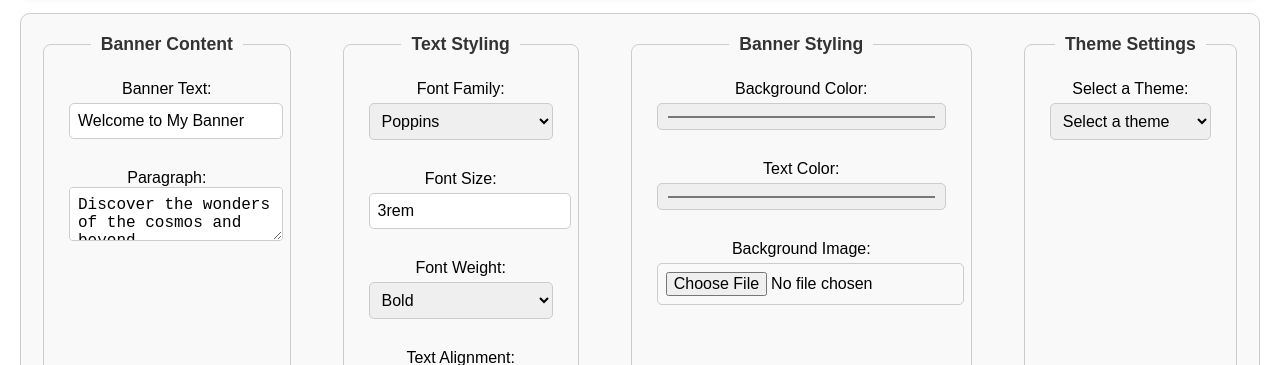
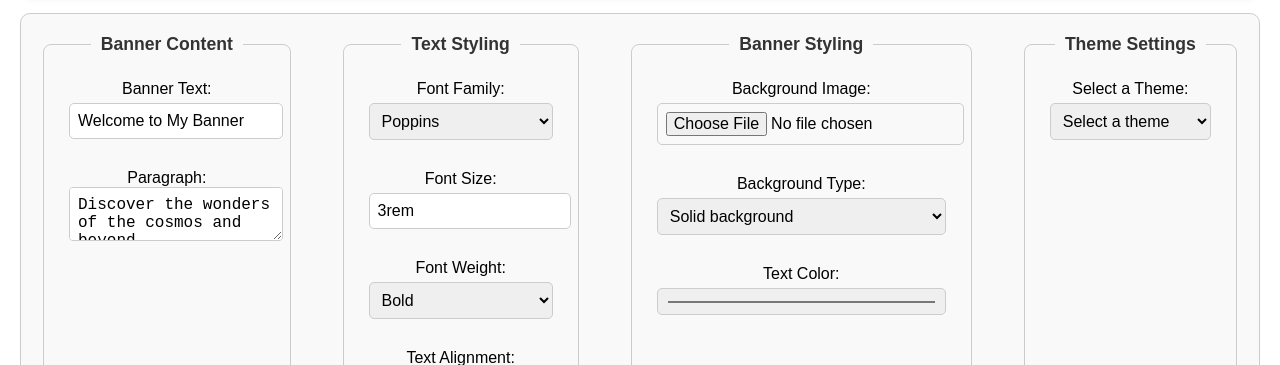
Before and after one commit to snowy0416/interactive-banner, a React (Create React App) app: page / in a window 1280 px wide. Shown: the part 327-692 px from the top of the page. Built offline with nearby package versions, Linux system fonts and the light colour scheme.

Commit message:
feat: Updated gradient extraction and overlay logic

```diff
--- a/package.json
+++ b/package.json
@@ -8,6 +8,7 @@
     "@testing-library/jest-dom": "^6.6.3",
     "@testing-library/react": "^16.2.0",
     "@testing-library/user-event": "^13.5.0",
+    "colorthief": "^2.6.0",
     "html2canvas": "^1.4.1",
     "interactive-banner": "file:",
     "onnxruntime-web": "^1.21.0-dev.20250206-d981b153d3",
--- a/src/App.js
+++ b/src/App.js
@@ -3,11 +3,14 @@ import Banner from './components/Banner';
 import Form from './components/Form';
 import Confetti from 'react-confetti';
 import html2canvas from 'html2canvas';
+import ColorThief from 'colorthief';
 import './App.css';
 
 const App = () => {
   const savedSettings = JSON.parse(localStorage.getItem('bannerSettings')) || {
-    backgroundColor: '#000000',
+    backgroundColor: '#000000', // Fallback for solid color
+    gradient: null, // Gradient settings
+    useGradient: false, // Toggle between gradient and solid color
     text: 'Welcome to My Banner',
     paragraph: 'Discover the wonders of the cosmos and beyond.',
     imageUrl: 'https://images.unsplash.com/photo-1465101162946-4377e57745c3?ixlib=rb-1.2.1&auto=format&fit=crop&w=1350&q=80',
@@ -38,14 +41,62 @@ const App = () => {
     }
   }, [showConfetti]);
 
+  // Extract colors from the background image and generate a gradient
+  const extractColorsAndGenerateGradient = (imageUrl) => {
+    const img = new Image();
+    img.crossOrigin = 'Anonymous'; // Allow cross-origin images
+    img.src = imageUrl;
+
+    img.onload = () => {
+      const colorThief = new ColorThief();
+      const colors = colorThief.getPalette(img, 2); // Extract 2 dominant colors
+      const gradient = {
+        angle: 90, // Default angle
+        colors: colors.map((color) => `rgba(${color.join(', ')}, 0.5)`), // Convert to RGBA with 50% opacity
+      };
+      setBannerProps((prevProps) => ({
+        ...prevProps,
+        gradient,
+      }));
+    };
+
+    img.onerror = (error) => {
+      console.error('Error loading image:', error);
+      alert('Failed to load the background image. Please check the image URL.');
+    };
+  };
+
+  // Handle image upload
+  const handleImageUpload = (file) => {
+    const reader = new FileReader();
+    reader.onload = (event) => {
+      const imageUrl = event.target.result;
+      setBannerProps((prevProps) => ({
+        ...prevProps,
+        imageUrl,
+        gradient: null, // Clear gradient when a new image is uploaded
+      }));
+    };
+    reader.readAsDataURL(file);
+  };
+
+  // Toggle between gradient and solid color
+  const toggleBackgroundType = (useGradient) => {
+    setBannerProps((prevProps) => ({
+      ...prevProps,
+      useGradient,
+      gradient: useGradient && prevProps.imageUrl ? prevProps.gradient : null, // Only keep gradient if useGradient is true and an image is uploaded
+    }));
+
+    // Extract gradient if useGradient is true and an image is uploaded
+    if (useGradient && bannerProps.imageUrl) {
+      extractColorsAndGenerateGradient(bannerProps.imageUrl);
+    }
+  };
+
   // Download the banner as an image
   const downloadBanner = () => {
     if (bannerRef.current) {
-      // Ensure the image is fully loaded before rendering
-      const image = new Image();
-      image.src = bannerProps.imageUrl;
-      image.crossOrigin = 'anonymous'; // Handle cross-origin images
-      image.onload = () => {
       html2canvas(bannerRef.current, {
         useCORS: true, // Enable cross-origin resource sharing
         imageTimeout: 15000, // Wait up to 15 seconds for images to load
@@ -56,11 +107,6 @@ const App = () => {
         link.href = canvas.toDataURL();
         link.click();
       });
-      };
-      image.onerror = (error) => {
-        console.error('Error loading image:', error);
-        alert('Failed to load the background image. Please check the image URL.');
-      };
     }
   };
 
@@ -75,6 +121,9 @@ const App = () => {
           setBannerProps(newProps);
           setShowConfetti(true); // Trigger confetti
         }}
+        onImageUpload={handleImageUpload}
+        toggleBackgroundType={toggleBackgroundType}
+        useGradient={bannerProps.useGradient}
       />
       <div className="actions">
         <button onClick={() => setShowPreview(true)}>Preview Banner</button>
--- a/src/components/Banner.js
+++ b/src/components/Banner.js
@@ -1,10 +1,12 @@
 import React from 'react';
 import '../styles/Banner.css';
 
-const Banner = ({ backgroundColor, text, imageUrl, textColor, paragraph, fontFamily, fontSize, fontWeight, textAlign }) => {
+const Banner = ({ backgroundColor, gradient, text, imageUrl, textColor, paragraph, fontFamily, fontSize, fontWeight, textAlign }) => {
   const bannerStyle = {
-    backgroundColor,
-    backgroundImage: `url(${imageUrl})`,
+    background: gradient
+      ? `linear-gradient(${gradient.angle}deg, ${gradient.colors.join(', ')}), url(${imageUrl})`
+      : `url(${imageUrl})`,
+    backgroundColor, // Fallback if no image or gradient is set
     backgroundSize: 'cover',
     backgroundPosition: 'center',
     color: textColor,
--- a/src/components/Form.js
+++ b/src/components/Form.js
@@ -1,11 +1,10 @@
 import React, { useState } from 'react';
 import '../styles/Form.css';
 
-const Form = ({ onUpdateBanner }) => {
+const Form = ({ onUpdateBanner, onImageUpload, toggleBackgroundType, useGradient }) => {
   const [backgroundColor, setBackgroundColor] = useState('#000000');
   const [text, setText] = useState('Welcome to My Banner');
   const [paragraph, setParagraph] = useState('Discover the wonders of the cosmos and beyond.');
-  const [imageUrl, setImageUrl] = useState('https://images.unsplash.com/photo-1465101162946-4377e57745c3?ixlib=rb-1.2.1&auto=format&fit=crop&w=1350&q=80');
   const [textColor, setTextColor] = useState('#ffffff');
   const [fontFamily, setFontFamily] = useState('Poppins');
   const [fontSize, setFontSize] = useState('3rem');
@@ -52,15 +51,11 @@ const Form = ({ onUpdateBanner }) => {
     },
   };
 
+  // Handle image upload
   const handleImageUpload = (e) => {
     const file = e.target.files[0];
     if (file) {
-      const reader = new FileReader();
-      reader.onload = (event) => {
-        setImageUrl(event.target.result);
-        onUpdateBanner({ backgroundColor, text, paragraph, imageUrl: event.target.result, textColor, fontFamily, fontSize, fontWeight, textAlign });
-      };
-      reader.readAsDataURL(file);
+      onImageUpload(file);
     }
   };
 
@@ -74,7 +69,6 @@ const Form = ({ onUpdateBanner }) => {
       backgroundColor: selectedTheme.backgroundColor,
       text,
       paragraph,
-      imageUrl,
       textColor: selectedTheme.textColor,
       fontFamily: selectedTheme.fontFamily,
       fontSize,
@@ -103,7 +97,7 @@ const Form = ({ onUpdateBanner }) => {
             value={text}
             onChange={(e) => {
               setText(e.target.value);
-              onUpdateBanner({ backgroundColor, text: e.target.value, paragraph, imageUrl, textColor, fontFamily, fontSize, fontWeight, textAlign });
+              onUpdateBanner({ backgroundColor, text: e.target.value, paragraph, textColor, fontFamily, fontSize, fontWeight, textAlign });
             }}
           />
         </label>
@@ -113,7 +107,7 @@ const Form = ({ onUpdateBanner }) => {
             value={paragraph}
             onChange={(e) => {
               setParagraph(e.target.value);
-              onUpdateBanner({ backgroundColor, text, paragraph: e.target.value, imageUrl, textColor, fontFamily, fontSize, fontWeight, textAlign });
+              onUpdateBanner({ backgroundColor, text, paragraph: e.target.value, textColor, fontFamily, fontSize, fontWeight, textAlign });
             }}
           />
         </label>
@@ -127,7 +121,7 @@ const Form = ({ onUpdateBanner }) => {
             value={fontFamily}
             onChange={(e) => {
               setFontFamily(e.target.value);
-              onUpdateBanner({ backgroundColor, text, paragraph, imageUrl, textColor, fontFamily: e.target.value, fontSize, fontWeight, textAlign });
+              onUpdateBanner({ backgroundColor, text, paragraph, textColor, fontFamily: e.target.value, fontSize, fontWeight, textAlign });
             }}
           >
             {fonts.map((font) => (
@@ -144,7 +138,7 @@ const Form = ({ onUpdateBanner }) => {
             value={fontSize}
             onChange={(e) => {
               setFontSize(e.target.value);
-              onUpdateBanner({ backgroundColor, text, paragraph, imageUrl, textColor, fontFamily, fontSize: e.target.value, fontWeight, textAlign });
+              onUpdateBanner({ backgroundColor, text, paragraph, textColor, fontFamily, fontSize: e.target.value, fontWeight, textAlign });
             }}
           />
         </label>
@@ -154,7 +148,7 @@ const Form = ({ onUpdateBanner }) => {
             value={fontWeight}
             onChange={(e) => {
               setFontWeight(e.target.value);
-              onUpdateBanner({ backgroundColor, text, paragraph, imageUrl, textColor, fontFamily, fontSize, fontWeight: e.target.value, textAlign });
+              onUpdateBanner({ backgroundColor, text, paragraph, textColor, fontFamily, fontSize, fontWeight: e.target.value, textAlign });
             }}
           >
             <option value="normal">Normal</option>
@@ -169,7 +163,7 @@ const Form = ({ onUpdateBanner }) => {
             value={textAlign}
             onChange={(e) => {
               setTextAlign(e.target.value);
-              onUpdateBanner({ backgroundColor, text, paragraph, imageUrl, textColor, fontFamily, fontSize, fontWeight, textAlign: e.target.value });
+              onUpdateBanner({ backgroundColor, text, paragraph, textColor, fontFamily, fontSize, fontWeight, textAlign: e.target.value });
             }}
           >
             <option value="left">Left</option>
@@ -183,15 +177,22 @@ const Form = ({ onUpdateBanner }) => {
       <fieldset>
         <legend>Banner Styling</legend>
         <label>
-          Background Color:
+          Background Image:
           <input
-            type="color"
-            value={backgroundColor}
-            onChange={(e) => {
-              setBackgroundColor(e.target.value);
-              onUpdateBanner({ backgroundColor: e.target.value, text, paragraph, imageUrl, textColor, fontFamily, fontSize, fontWeight, textAlign });
-            }}
+            type="file"
+            accept="image/*"
+            onChange={handleImageUpload}
           />
+        </label>
+        <label>
+          Background Type:
+          <select
+            value={useGradient ? 'gradient' : 'solid'}
+            onChange={(e) => toggleBackgroundType(e.target.value === 'gradient')}
+          >
+            <option value="solid">Solid background</option>
+            <option value="gradient">Gradient</option>
+          </select>
         </label>
         <label>
           Text Color:
@@ -200,16 +201,8 @@ const Form = ({ onUpdateBanner }) => {
             value={textColor}
             onChange={(e) => {
               setTextColor(e.target.value);
-              onUpdateBanner({ backgroundColor, text, paragraph, imageUrl, textColor: e.target.value, fontFamily, fontSize, fontWeight, textAlign });
+              onUpdateBanner({ backgroundColor, text, paragraph, textColor: e.target.value, fontFamily, fontSize, fontWeight, textAlign });
             }}
-          />
-        </label>
-        <label>
-          Background Image:
-          <input
-            type="file"
-            accept="image/*"
-            onChange={handleImageUpload}
           />
         </label>
       </fieldset>
```
Also changed, not shown: 1 other file (tests, documents, lock files or other folders). Lines whose indentation alone changed are shown as unchanged.
